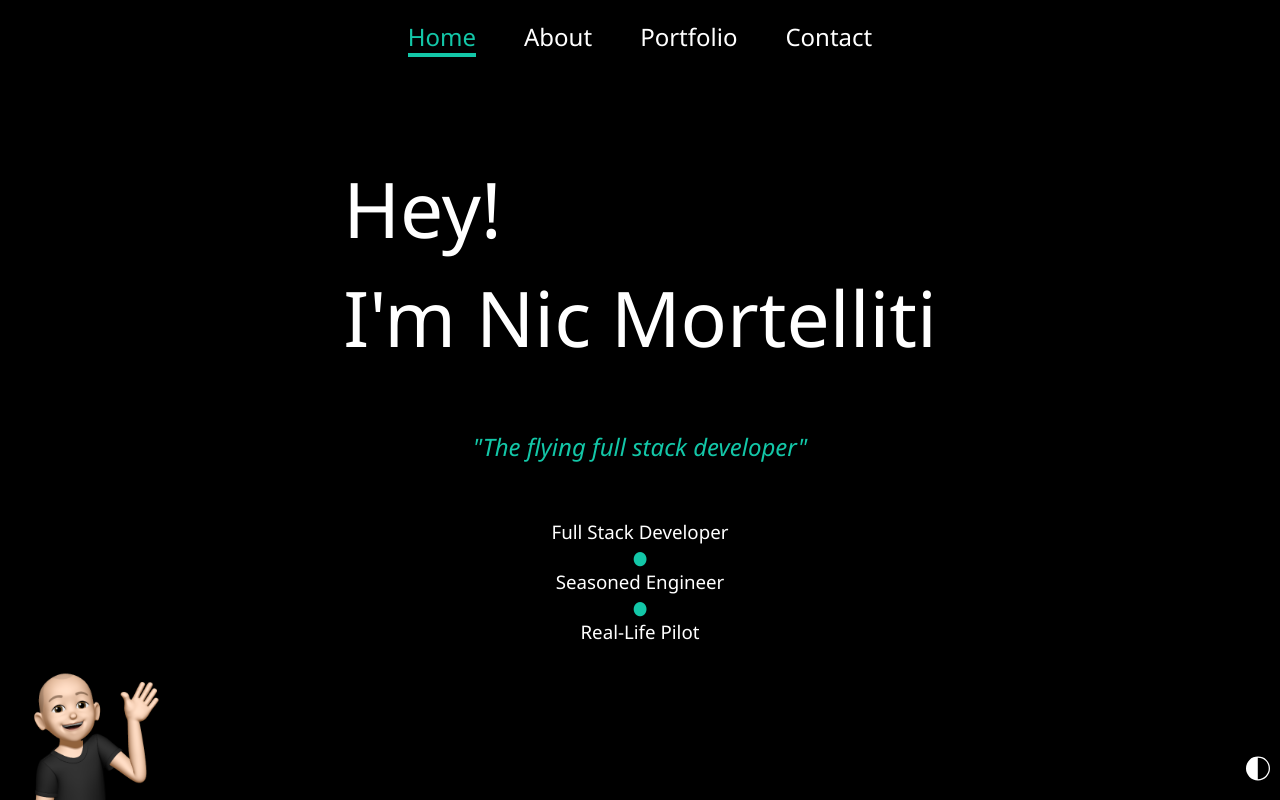
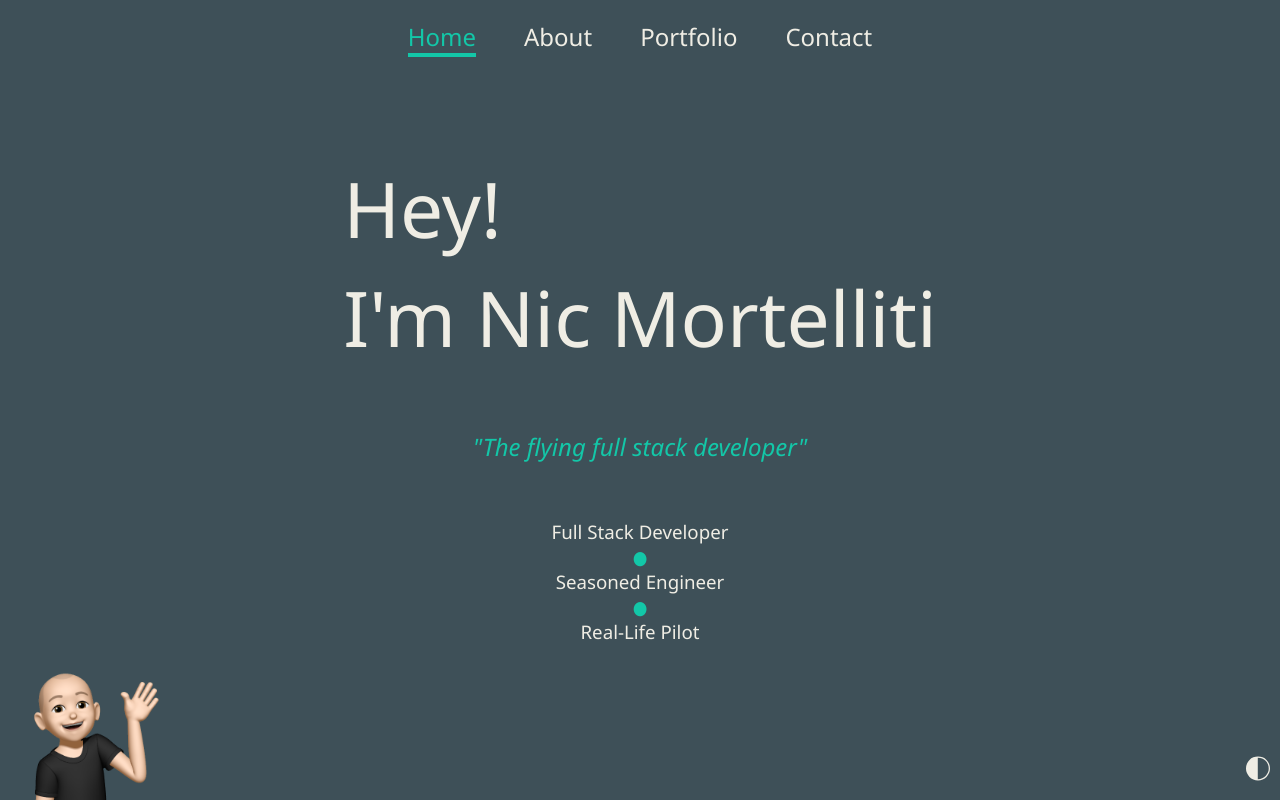
Before and after one commit to NicMortelliti/portfolio, a React (Create React App) app: page /#/ in a window 1280 px wide. Built offline with nearby package versions, Linux system fonts and the light colour scheme.

Commit message:
prepend react app to env vars

```diff
--- a/src/components/styles/Theme.js
+++ b/src/components/styles/Theme.js
@@ -1,6 +1,6 @@
-const dark = process.env.THEME_DARK || '#000';
-const light = process.env.THEME_LIGHT || '#fff';
-const accent = process.env.THEME_ACCENT || '#13c7a8';
+const dark = process.env.REACT_APP_THEME_DARK || '#000';
+const light = process.env.REACT_APP_THEME_LIGHT || '#fff';
+const accent = process.env.REACT_APP_THEME_ACCENT || '#13c7a8';
 
 const appSettings = {
   mobileWidthLimit: '700px',
```
Also changed, not shown: 1 other file (tests, documents, lock files or other folders).
